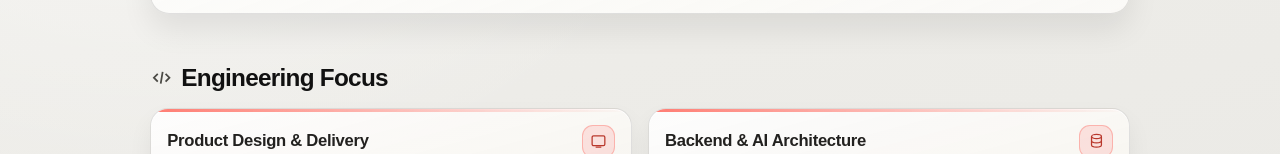
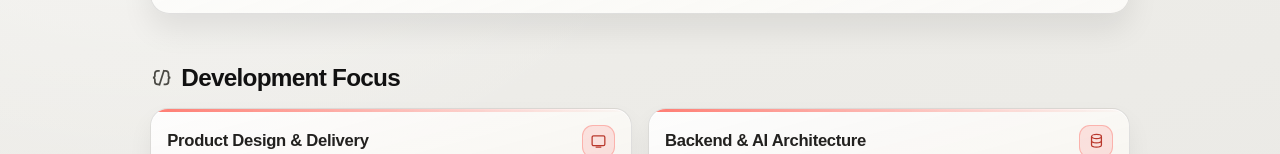
Before and after one commit to joonjang/jojalabs, a Next.js app: page / in a window 1280 px wide. Shown: the part 574-728 px from the top of the page. Built offline with nearby package versions, Linux system fonts and the light colour scheme.

Commit message:
changed icon and wording

```diff
--- a/app/page.tsx
+++ b/app/page.tsx
@@ -185,12 +185,12 @@ export default function Home() {
           <h2 id="what-i-build-title" className="section-title">
             <span className="title-icon" aria-hidden>
               <svg viewBox="0 0 24 24" fill="none" stroke="currentColor" strokeWidth="1.8">
-                <path d="m8 8-4 4 4 4" />
-                <path d="m16 8 4 4-4 4" />
-                <path d="m13 6-2 12" />
+                <path d="M10 5H8a3 3 0 0 0-3 3v2a2 2 0 0 1-2 2 2 2 0 0 1 2 2v2a3 3 0 0 0 3 3h2" />
+                <path d="M14 5h2a3 3 0 0 1 3 3v2a2 2 0 0 0 2 2 2 2 0 0 0-2 2v2a3 3 0 0 1-3 3h-2" />
+                <path d="m14.5 4-5 16" />
               </svg>
             </span>
-            Engineering Focus
+            Development Focus
           </h2>
         </div>
 
```
